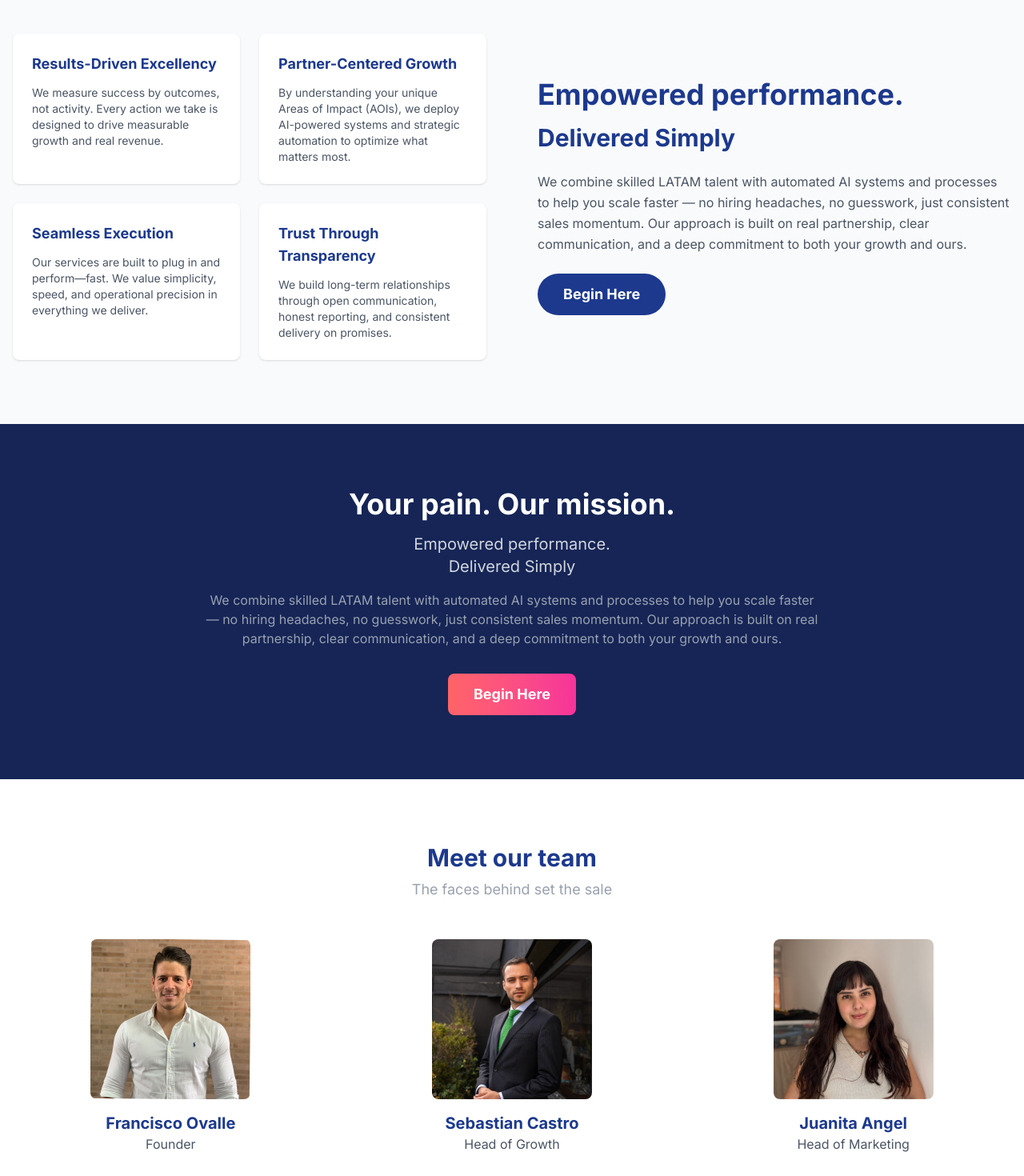
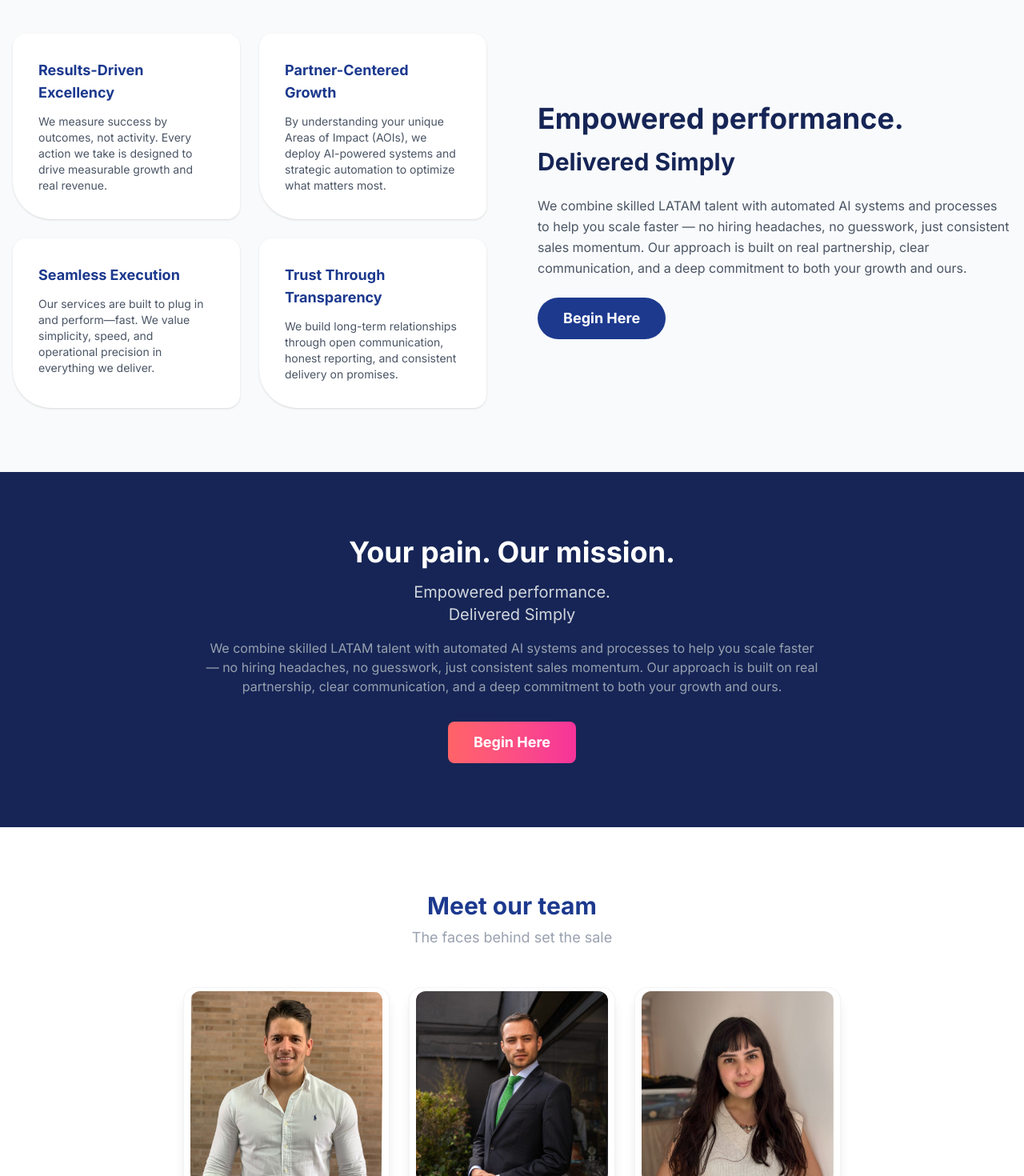
Before and after one commit to capitanbarbosa/setthesale-us, a Next.js app: page /about in a window 1280 px wide. Shown: the part 1420-2890 px from the top of the page at 80% size. Built offline with nearby package versions, Linux system fonts and the light colour scheme.

Commit message:
template done clone

```diff
--- a/src/app/about/page.js
+++ b/src/app/about/page.js
@@ -99,7 +99,10 @@ const AboutPage = () => {
           <div className="grid grid-cols-1 lg:grid-cols-2 gap-16 items-center">
             {/* Left side - 2x2 Cards Grid */}
             <div className="grid grid-cols-1 md:grid-cols-2 gap-6">
-              <div className="bg-white p-6 rounded-lg shadow-sm">
+              <div
+                className="bg-white p-8 shadow-sm"
+                style={{ borderRadius: "1rem 1rem 1rem 3rem" }}
+              >
                 <h3 className="text-lg font-bold text-blue-900 mb-3">
                   Results-Driven Excellency
                 </h3>
@@ -108,7 +111,10 @@ const AboutPage = () => {
                   take is designed to drive measurable growth and real revenue.
                 </p>
               </div>
-              <div className="bg-white p-6 rounded-lg shadow-sm">
+              <div
+                className="bg-white p-8 shadow-sm"
+                style={{ borderRadius: "1rem 1rem 1rem 3rem" }}
+              >
                 <h3 className="text-lg font-bold text-blue-900 mb-3">
                   Partner-Centered Growth
                 </h3>
@@ -118,7 +124,10 @@ const AboutPage = () => {
                   matters most.
                 </p>
               </div>
-              <div className="bg-white p-6 rounded-lg shadow-sm">
+              <div
+                className="bg-white p-8 shadow-sm"
+                style={{ borderRadius: "1rem 1rem 1rem 3rem" }}
+              >
                 <h3 className="text-lg font-bold text-blue-900 mb-3">
                   Seamless Execution
                 </h3>
@@ -128,7 +137,10 @@ const AboutPage = () => {
                   deliver.
                 </p>
               </div>
-              <div className="bg-white p-6 rounded-lg shadow-sm">
+              <div
+                className="bg-white p-8 shadow-sm"
+                style={{ borderRadius: "1rem 1rem 1rem 3rem" }}
+              >
                 <h3 className="text-lg font-bold text-blue-900 mb-3">
                   Trust Through Transparency
                 </h3>
@@ -141,10 +153,10 @@ const AboutPage = () => {
 
             {/* Right side - Text Content */}
             <div className="text-center lg:text-left">
-              <h2 className="text-4xl font-bold text-blue-900 mb-4">
+              <h2 className="text-4xl font-bold text-blue-950 mb-4">
                 Empowered performance.
               </h2>
-              <h3 className="text-3xl font-bold text-blue-900 mb-6">
+              <h3 className="text-3xl font-bold text-blue-950 mb-6">
                 Delivered Simply
               </h3>
               <p className="text-gray-600 mb-6 leading-relaxed">
@@ -195,45 +207,53 @@ const AboutPage = () => {
           <p className="text-lg text-gray-400 mb-12">
             The faces behind set the sale
           </p>
-          <div className="grid grid-cols-1 md:grid-cols-3 gap-8">
-            <div className="text-center">
+          <div className="flex justify-center">
+            <div className="grid grid-cols-1 md:grid-cols-3 gap-6 max-w-4xl">
+              <div className="bg-white/60 backdrop-blur-sm border border-gray-200/50 rounded-2xl px-2 py-1 text-center shadow-lg">
+                <div className="flex justify-center mb-4">
                   <Image
                     src="/aboutus-images/PP.jpg"
                     alt="Francisco Ovalle"
-                width={200}
-                height={250}
-                className="rounded-lg mx-auto"
+                    width={240}
+                    height={360}
+                    className="rounded-xl object-cover"
                   />
-              <h3 className="text-xl font-bold mt-4 text-blue-900">
+                </div>
+                <h3 className="text-lg font-medium text-gray-800 mb-3">
                   Francisco Ovalle
                 </h3>
-              <p className="text-gray-600">Founder</p>
+                <p className="text-gray-600 text-sm mb-3">Founder</p>
               </div>
-            <div className="text-center">
+              <div className="bg-white/60 backdrop-blur-sm border border-gray-200/50 rounded-2xl px-2 py-1 text-center shadow-lg">
+                <div className="flex justify-center mb-4">
                   <Image
                     src="/aboutus-images/1724261669050.jpg"
                     alt="Sebastian Castro"
-                width={200}
-                height={250}
-                className="rounded-lg mx-auto"
+                    width={240}
+                    height={360}
+                    className="rounded-xl object-cover"
                   />
-              <h3 className="text-xl font-bold mt-4 text-blue-900">
+                </div>
+                <h3 className="text-lg font-medium text-gray-800 mb-3">
                   Sebastian Castro
                 </h3>
-              <p className="text-gray-600">Head of Growth</p>
+                <p className="text-gray-600 text-sm mb-3">Head of Growth</p>
               </div>
-            <div className="text-center">
+              <div className="bg-white/60 backdrop-blur-sm border border-gray-200/50 rounded-2xl px-2 py-1 text-center shadow-lg">
+                <div className="flex justify-center mb-4">
                   <Image
                     src="/aboutus-images/1744670789746.jpg"
                     alt="Juanita Angel"
-                width={200}
-                height={250}
-                className="rounded-lg mx-auto"
+                    width={240}
+                    height={360}
+                    className="rounded-xl object-cover"
                   />
-              <h3 className="text-xl font-bold mt-4 text-blue-900">
+                </div>
+                <h3 className="text-lg font-medium text-gray-800 mb-3">
                   Juanita Angel
                 </h3>
-              <p className="text-gray-600">Head of Marketing</p>
+                <p className="text-gray-600 text-sm mb-3">Head of Marketing</p>
+              </div>
             </div>
           </div>
         </div>
@@ -303,15 +323,15 @@ const AboutPage = () => {
               <div className="relative w-[34rem] h-[32rem] -mt-16">
                 <div
                   className="absolute inset-0 bg-gradient-to-br from-blue-400 to-blue-600 transform rotate-3 opacity-20"
-                  style={{ borderRadius: "8rem 5rem 5rem 5rem" }}
+                  style={{ borderRadius: "10rem 5rem 5rem 5rem" }}
                 ></div>
                 <div
                   className="absolute inset-2 bg-gradient-to-br from-pink-400 to-red-500 transform -rotate-2 opacity-30"
-                  style={{ borderRadius: "8rem 5rem 5rem 5rem" }}
+                  style={{ borderRadius: "10rem 5rem 5rem 5rem" }}
                 ></div>
                 <div
                   className="relative w-full h-full overflow-hidden backdrop-blur-sm bg-white/10 transform rotate-1"
-                  style={{ borderRadius: "7.5rem 4.5rem 4.5rem 4.5rem" }}
+                  style={{ borderRadius: "9.5rem 4.5rem 4.5rem 4.5rem" }}
                 >
                   <Image
                     src="/aboutus-images/CTA-About-new.png"
--- a/src/app/contact/page.js
+++ b/src/app/contact/page.js
@@ -108,6 +108,14 @@ const ContactPage = () => {
             </h3>
             <p className="mt-2 text-lg text-blue-600">info@setthesale.us</p>
           </div>
+          <div className="text-center mt-8">
+            <h3 className="text-xl font-semibold text-blue-900">
+              Business Hours
+            </h3>
+            <p className="mt-2 text-lg text-gray-700">
+              Monday – Friday: 9AM – 6PM
+            </p>
+          </div>
         </div>
       </section>
     </div>
--- a/src/app/page.js
+++ b/src/app/page.js
@@ -15,7 +15,7 @@ export default function Home() {
             AI-Powered Lead Qualification That Books You More Appointments —
             Without Adding Headcount or Wasting Time.
           </p>
-          <Link href="/book-a-call">
+          <Link href="https://calendly.com/pachocripto/initial-consultation-companies" target="_blank" rel="noopener noreferrer">
             <button className="mt-8 bg-transparent border-2 border-white hover:bg-white hover:text-blue-900 text-white font-bold py-3 px-8 rounded-full text-lg transition-all duration-300">
               Book Your Free Growth Audit
             </button>
@@ -139,7 +139,7 @@ export default function Home() {
               </p>
             </div>
           </div>
-          <Link href="/book-a-call">
+          <Link href="https://calendly.com/pachocripto/initial-consultation-companies" target="_blank" rel="noopener noreferrer">
             <button className="mt-12 bg-gradient-to-r from-red-400 to-pink-500 hover:from-red-500 hover:to-pink-600 text-white font-bold py-4 px-10 rounded-full text-xl shadow-lg transform hover:scale-105 transition-all duration-300">
               Begin Here
             </button>
--- a/src/app/services/page.js
+++ b/src/app/services/page.js
@@ -190,7 +190,7 @@ const ServicesPage = () => {
         <p className="text-xl mt-4 text-gray-600">
           Let AI do the qualification. You do the closing.
         </p>
-        <Link href="/book-a-call">
+        <Link href="https://calendly.com/pachocripto/initial-consultation-companies" target="_blank" rel="noopener noreferrer">
           <button className="mt-8 bg-gradient-to-r from-red-400 to-pink-500 text-white font-bold py-3 px-8 rounded-lg text-lg">
             Book a Free Demo Call
           </button>
```
Lines whose indentation alone changed are shown as unchanged.
